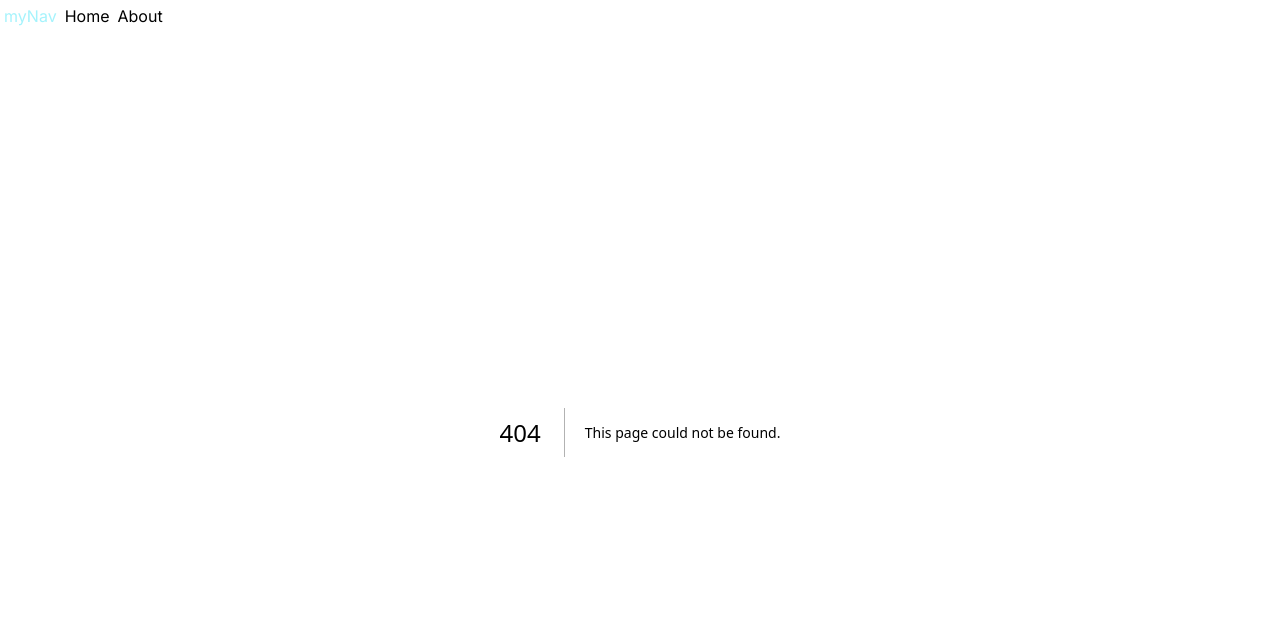
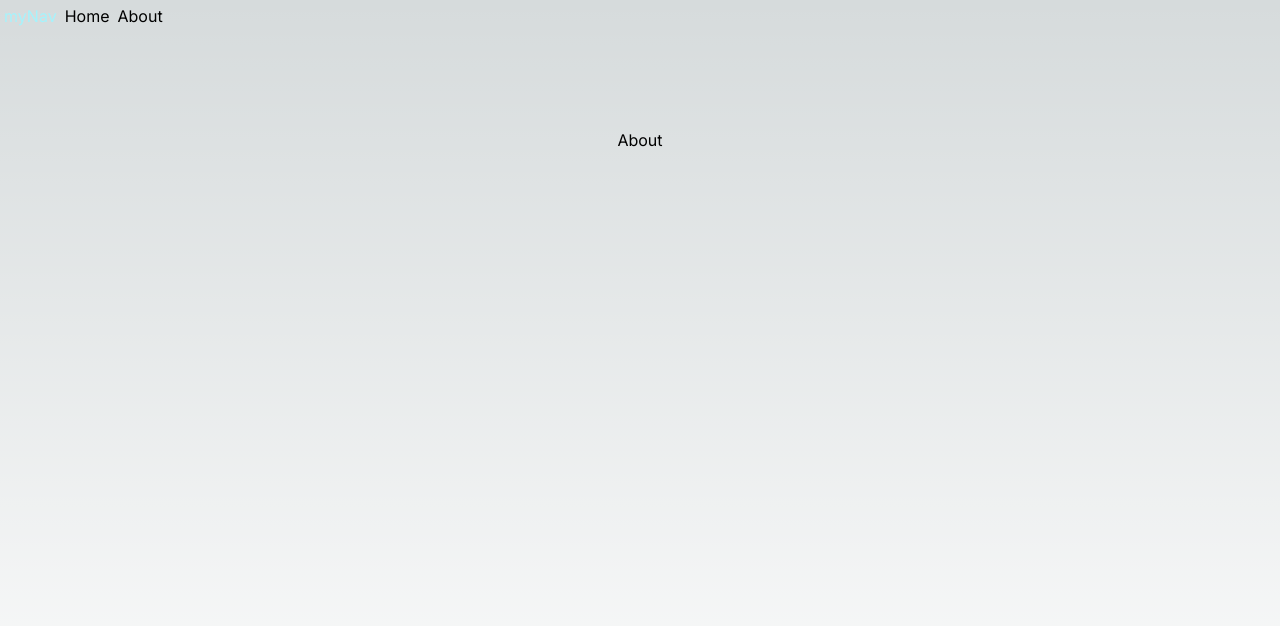
Before and after one commit to AjayShukla007/A-Blogs-NextJS, a Next.js app: page /about in a window 1280 px wide. Before the commit this address had no page. Shown: the top 626 px of the page. Built offline with nearby package versions, Linux system fonts and the light colour scheme.

Commit message:
about route

```diff
--- /dev/null
+++ b/app/about/page.tsx
@@ -0,0 +1,9 @@
+import React from 'react'
+
+const About = () => {
+  return (
+    <div className='flex min-h-screen flex-col items-center justify-between p-24'>About</div>
+  )
+}
+
+export default About
```
